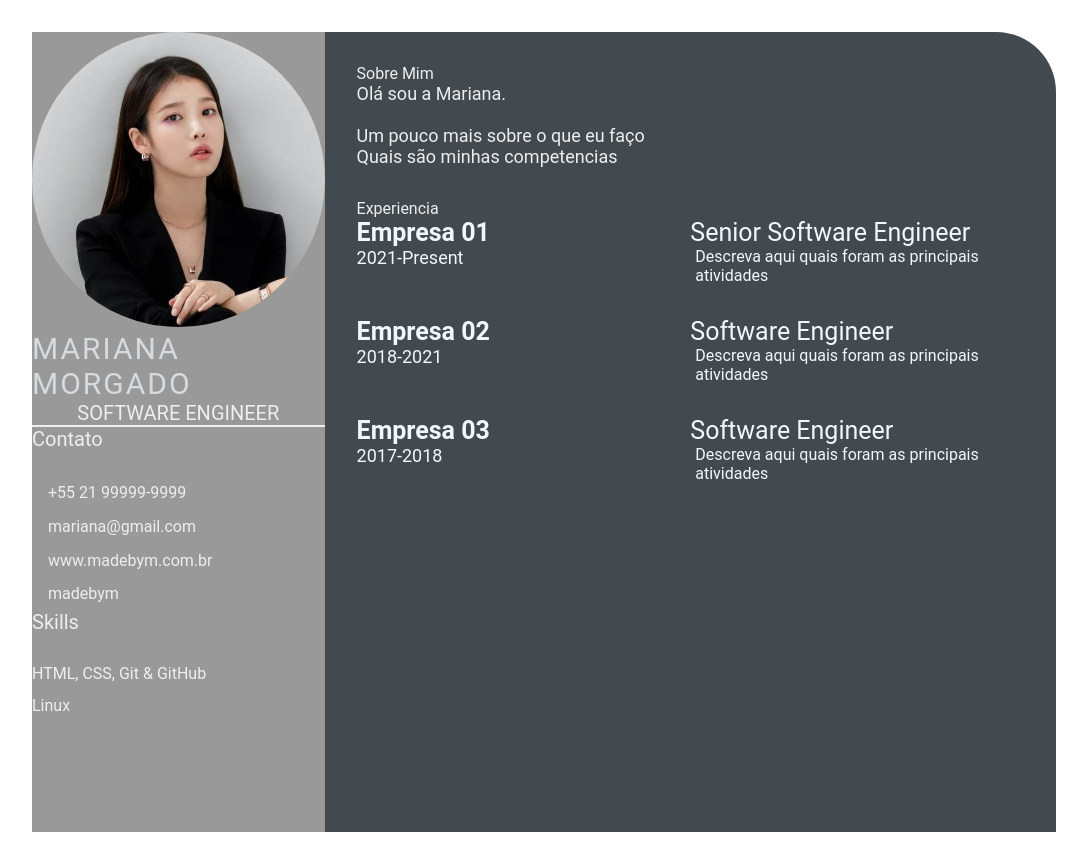
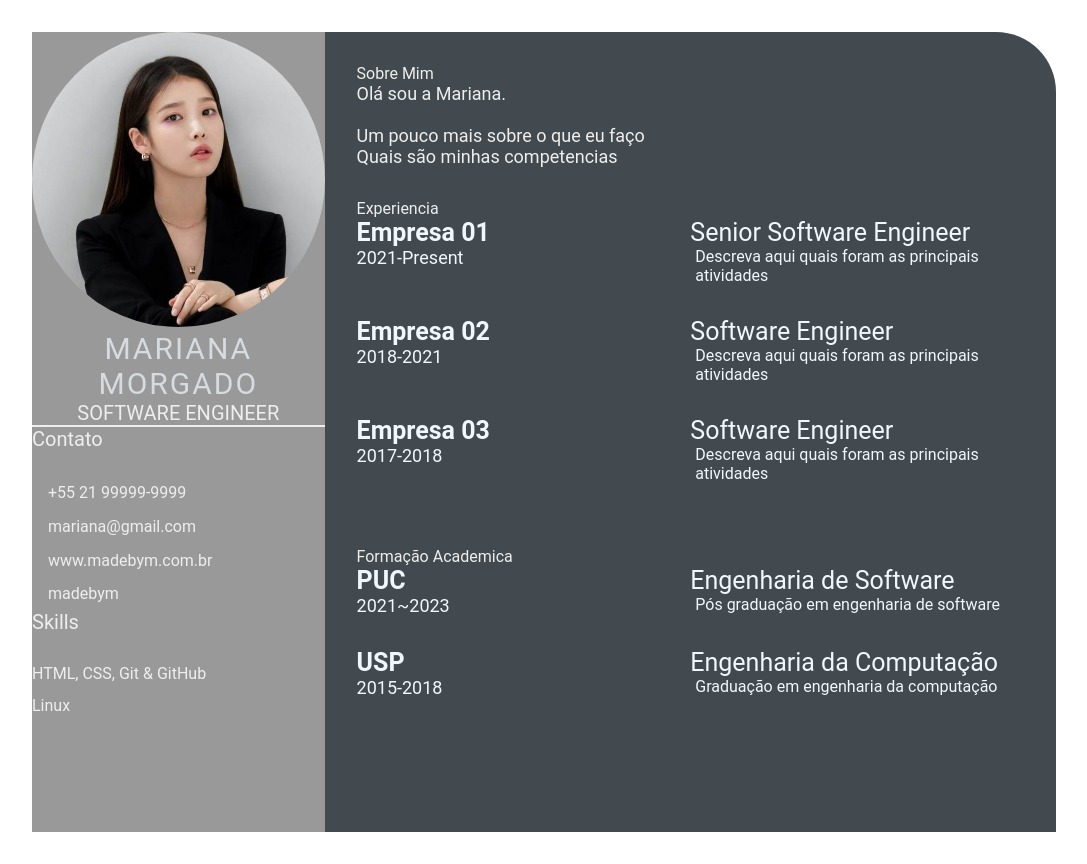
Before and after one commit to madebym/devweekgit.github.io, a plain HTML site: page index.html in a window 1280 px wide. Shown: the whole page, without its empty margins (96-1183 px from the left). Drawn offline with Linux system fonts and the light colour scheme.

Commit message:
feature: add index.html (#5)

```diff
--- a/index.html
+++ b/index.html
@@ -84,11 +84,36 @@
                             </p>
                         </div>
                     </div>
-
-
-                </section>
-            </div>
+                    </section>
+                    <section class="education gap">
+                        <div class="right-title">Formação Academica</div>
+                        <div class="education-contents">
+                            <div class="education-left">
+                                <p class="education-school-name">PUC</p>
+                                <p class="educationp-time-period">2021~2023</p>
+                            </div>
+                            <div class="education-right">
+                                <p class="education-subject">Engenharia de Software</p>
+                                <p class="education-desc">
+                                    Pós graduação em engenharia de software
+                                </p>
+                            </div>
+                        </div>
+                        <div class="education-contents">
+                            <div class="education-left">
+                                <p class="education-school-name">USP</p>
+                                <p class="educationp-time-period">2015-2018</p>
+                            </div>
+                            <div class="education-right">
+                                <p class="education-subject">Engenharia da Computação</p>
+                                <p class="education-desc">
+                                    Graduação em engenharia da computação
+                                </p>
+                            </div>
+                        </div>
+                    </section>
+                </div>
             </section>
-    </main>
-</body>
-</html>
+        </main>
+    </body>
+    </html>
--- a/style.css
+++ b/style.css
@@ -46,6 +46,7 @@
     font-size: 30px;
     letter-spacing: 2px;
     text-transform: uppercase;
+    text-align: center;
 }
 
 .profession {
```
